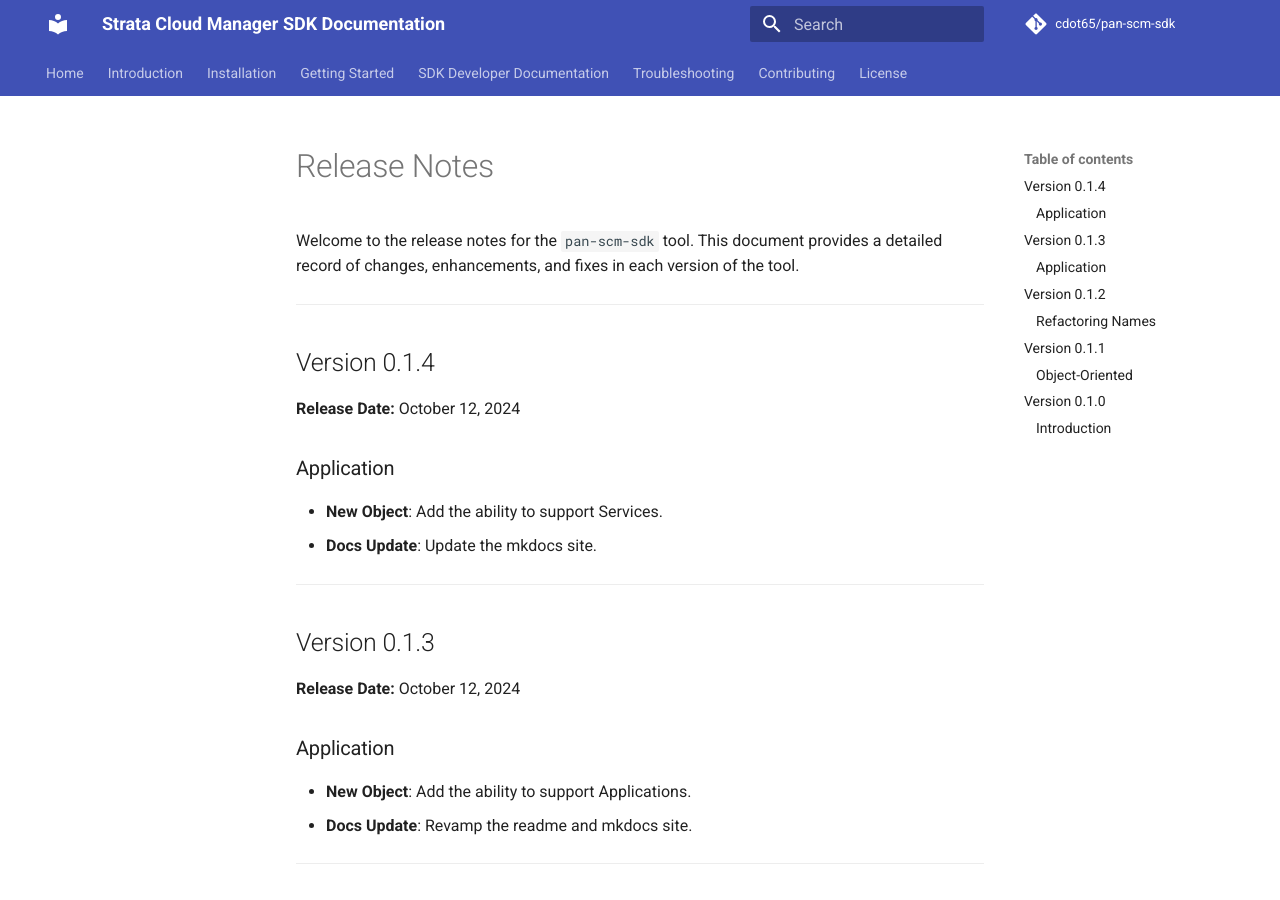
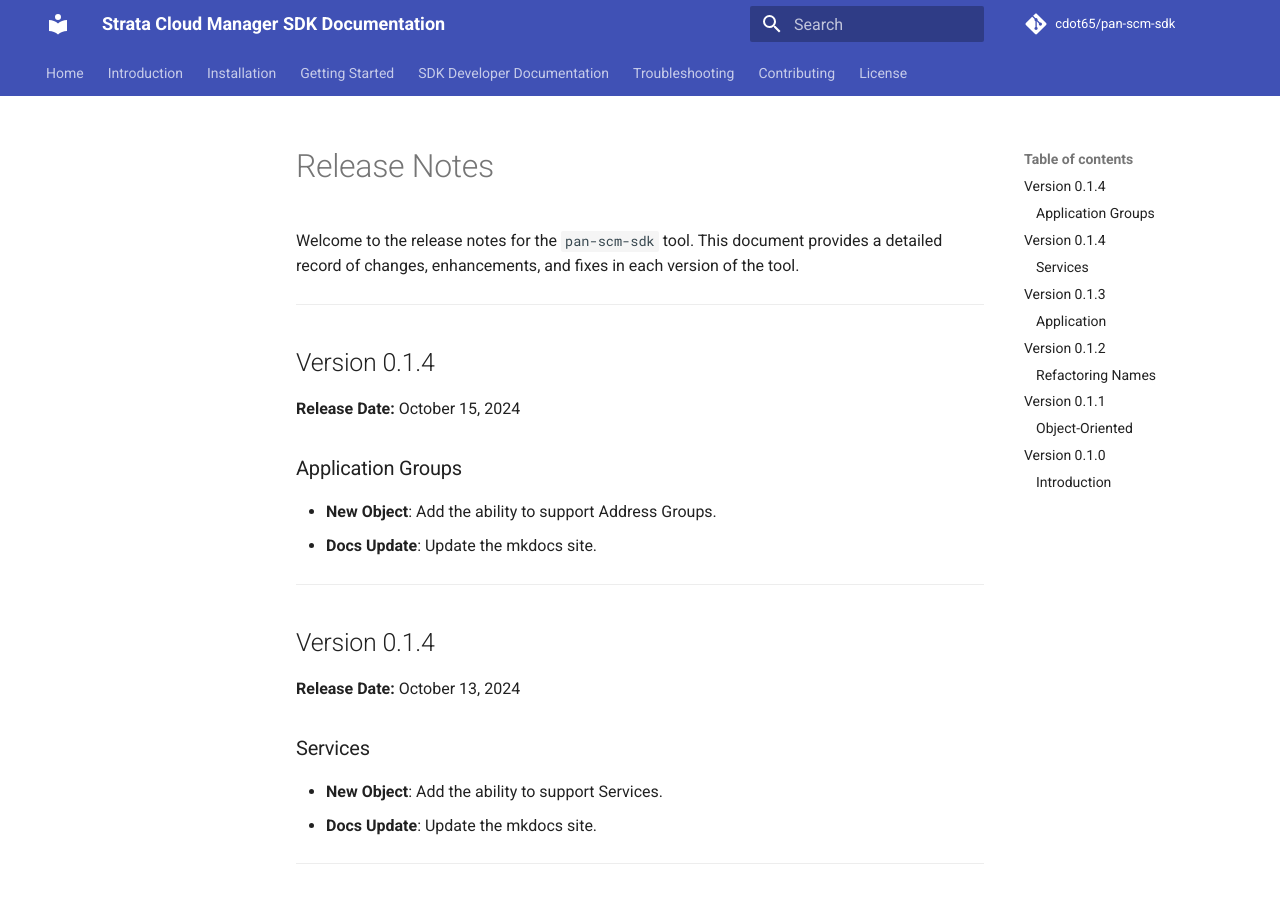
Before and after one commit to cdot65/pan-scm-sdk, an MkDocs documentation site: the page built from docs/about/release-notes.md, in a window 1280 px wide and 900 px high. Built offline with MkDocs 1.6.1 and Material for MkDocs 9.7.7, drawn with Linux system fonts in a browser that asks for light colours; comment, search, counter and statistics services are not loaded.

Commit message:
Update release notes and bump version to 0.1.5
Updated the release notes to include details for version 0.1.4 and corrected the release date. Additionally, incremented the version number in pyproject.toml to 0.1.5.

```diff
--- a/docs/about/release-notes.md
+++ b/docs/about/release-notes.md
@@ -7,9 +7,20 @@
 
 ## Version 0.1.4
 
-**Release Date:** October 12, 2024
+**Release Date:** October 15, 2024
 
-### Application
+### Application Groups
+
+- **New Object**: Add the ability to support Address Groups.
+- **Docs Update**: Update the mkdocs site.
+
+---
+
+## Version 0.1.4
+
+**Release Date:** October 13, 2024
+
+### Services
 
 - **New Object**: Add the ability to support Services.
 - **Docs Update**: Update the mkdocs site.
--- a/pyproject.toml
+++ b/pyproject.toml
@@ -1,6 +1,6 @@
 [tool.poetry]
 name = "pan-scm-sdk"
-version = "0.1.4"
+version = "0.1.5"
 description = "Python SDK for Palo Alto Networks Strata Cloud Manager."
 authors = ["Calvin Remsburg <calvin@cdot.io>"]
 license = "Apache 2.0"
```
